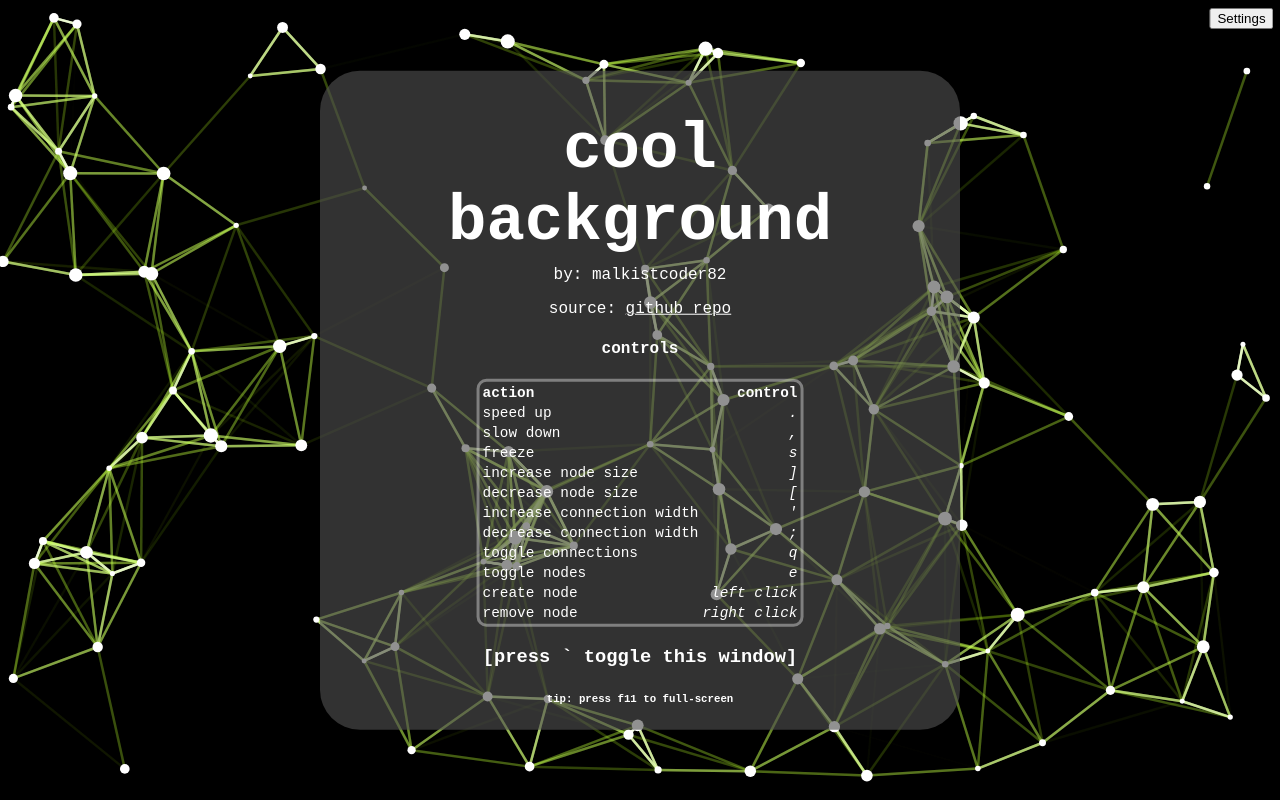
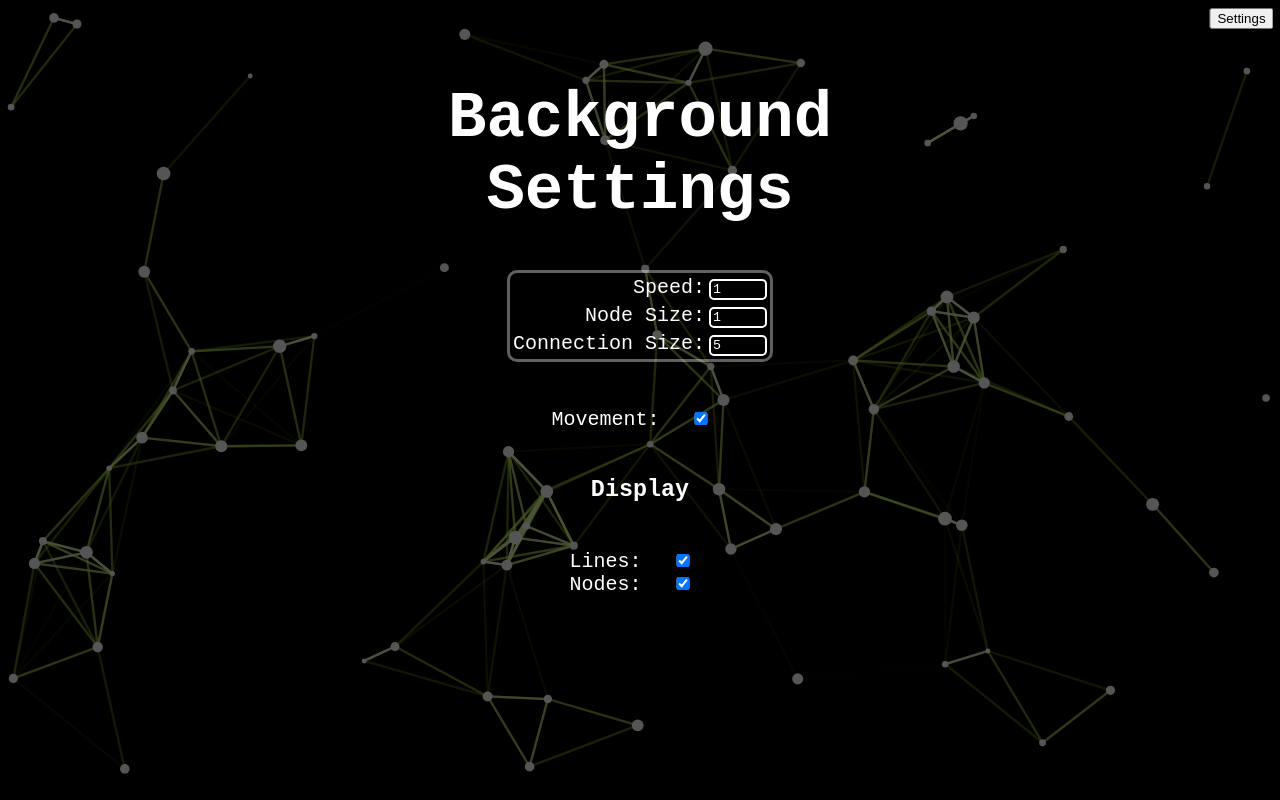
Before and after one commit to MalkistCoder/CoolBackground, a plain HTML site: page index.html in a window 1280 px wide. Both pictures are taken after a click on the button "Settings". Drawn offline with Linux system fonts and the light colour scheme; animation ran at ten frames a second; a web font is replaced by a local one.

Commit message:
Update 1.0.2

```diff
--- a/index.html
+++ b/index.html
@@ -1,5 +1,6 @@
 <!DOCTYPE html>
 <html lang="en">
+    <!-- Copyright (c) 2022 the among us commonwealth inc All Rights Reserved. -->
     <head>
         <meta charset="utf-8">
         <title>Canvas Test</title>
@@ -8,7 +9,7 @@
     </head>
     <body>
         <div class="content" id="content">
-            <h1>Cool Background</h1>
+            <h1 class="main-header">Cool Background</h1>
             <p>By: MalkistCoder82</p>
             <p>Source: <a href="https://github.com/MalkistCoder/CoolBackground">github repo</a></p>
             <h4>Controls</h4>
@@ -69,7 +70,53 @@
             <h3>[press ` toggle this window]</h3>
             <h6>Tip: Press F11 to full-screen</h6>
         </div>
-        <button type="button" id="settings-button" onclick="">Settings</button>
+        <button type="button" id="settings-button" onclick="toggleSettingsMenu();">Settings</button>
+        <div class="settings">
+            <form class="settings-form" oninput="updateSettingsFromForm();">
+                <h1 id="settings-form-heading">Background Settings</h1>
+                <div class="settings-form-form">
+                    <table id="settings-form-table">
+                        <tr>
+                            <td>
+                                <label for="speedMultiplier">Speed: </label>
+                            </td>
+                            <td>
+                                <input type="number" name="speed" id="speedMultiplier" value="1" min="-4" max="6">
+                            </td>
+                        </tr>
+                        <tr>
+                            <td>
+                                <label for="nodeSize">Node Size: </label>
+                            </td>
+                            <td>
+                                <input type="number" name="node-size" id="nodeSize" value="1" min="-8" max="14">
+                            </td>
+                        </tr>
+                        <tr>
+                            <td>
+                                <label for="connectionSize">Connection Size:</label>
+                            </td>
+                            <td>
+                                <input type="number" name="connection-size" id="connectionSize" value="5" min="-2" max="16">
+                            </td>
+                        </tr>
+                    </table>
+                    <br>
+                    <br>
+                    <span>Movement:</span>
+                    <input type="checkbox" name="not-frozen" id="notFrozen" value="not-frozen" checked>
+                    <br>
+                    <br>
+                    <h3>Display</h3>
+                    <br>
+                    <label for="lines">Lines:</label>
+                    <input type="checkbox" name="lines" id="lines" value="lines" checked>
+                    <br>
+                    <label for="nodes">Nodes:</label>
+                    <input type="checkbox" name="nodes" id="nodes" value="nodes" checked>
+                </div>
+            </form>
+        </div>
         <canvas id="canvas"></canvas>
     </body>
 </html>
--- a/script.js
+++ b/script.js
@@ -34,7 +34,7 @@ let frozen = false
 
 let sizeMultiplier = 1
 let speedMultiplier = 1
-let lineWidth = 18
+let lineWidth = 5
 
 const twoPointsDist = (ax, ay, bx, by) => Math.sqrt((ax-bx)**2 + (ay-by)**2)
 
@@ -98,7 +98,7 @@ class Particle {
 
 // Create initial particles
 let particles = []
-for (var i = 0; i <= 125; i++) {
+for (var i = 0; i <= (window.innerWidth * window.innerHeight)*0.000075; i++) { // 0.000048226 because 75 pixels per 1000*1000 pixels
     particles.push(new Particle(Math.random() * canvas.width, Math.random() * canvas.height))
 }
 
@@ -112,14 +112,16 @@ function updateParticles() {
     if (drawLines) {
         particles.forEach((particle, unused) => {
             particles.forEach((connection, unused) => {
+                if (particle != connection || Math.abs(particle.x-connection.x) <= 150 || Math.abs(particle.y-connection.y) <= 150) {
                     let dist = twoPointsDist(particle.x,particle.y,connection.x,connection.y)
                     if (dist < 150) {
-                    ctx.lineWidth = 3/10*(1.125**lineWidth)
+                        ctx.lineWidth = 3/10*(1.5**lineWidth)
                         ctx.beginPath()
                         ctx.moveTo(particle.x, particle.y)
                         ctx.lineTo(connection.x, connection.y)
                         ctx.strokeStyle = `hsla(${hue},100%,${(100-(100*dist/300))}%,${1-(dist/150)})`
                         ctx.stroke()
+                    }
                 }
             })
         })
@@ -145,23 +147,25 @@ document.addEventListener('keypress', function(e) {
         drawParticles = !drawParticles
     } else if (e.key == 's') {
         frozen = !frozen
-    } else if (e.key == '.') {
+    } else if (e.key == '.' && speedMultiplier < 6) {
         speedMultiplier++
-    } else if (e.key == ',') {
+    } else if (e.key == ',' && speedMultiplier > -4) {
         speedMultiplier--
-    } else if (e.key == ']') {
+    } else if (e.key == ']' && sizeMultiplier < 14) {
         sizeMultiplier++
-    } else if (e.key == '[' && sizeMultiplier >= -8) {
+    } else if (e.key == '[' && sizeMultiplier > -8) {
         sizeMultiplier--
-    } else if (e.key == '`') {
-        toggleTitle()
-    } else if (e.key == '\'') {
+    } else if (e.key == '\'' && lineWidth < 16) {
         lineWidth++
     } else if (e.key == ';' && lineWidth > -2) {
         lineWidth--
+    } else if (e.key == '`') {
+        toggleTitle()
     } else {
         console.log(`Key: "${e.key}", Code: "${e.code}"`)
     }
+    console.log(lineWidth)
+    updateSettingsToForm()
 })
 
 // Clicking
@@ -193,13 +197,49 @@ function animate() {
 
 // Function to hide/show title
 function toggleTitle() {
-    title = document.getElementById('content')
-    if (title.style.display == "none") {
+    const title = document.getElementById('content')
+    if (title.style.display != "none") {
+        title.style.display = "none"
+    } else {
         title.style.display = "block"
+    }
+}
+
+function toggleSettingsMenu() {
+    const settingsMenu = document.getElementsByClassName('settings')[0]
+    if (settingsMenu.style.display == "inline-block") {
+        settingsMenu.style.setProperty('display', 'none', 'important')
     } else {
+        settingsMenu.style.setProperty('display', 'inline-block', 'important')
+    }
+    // Toggles off title if title is still there
+    const title = document.getElementById('content')
+    console.log(title.style.display)
+    if (title.style.display != "none") {
         title.style.display = "none"
     }
 }
 
+function updateSettingsFromForm() {
+    settingsMenu = document.getElementsByClassName('settings-form')[0]
+    speedMultiplier = settingsMenu.querySelector('#speedMultiplier').value
+    sizeMultiplier = settingsMenu.querySelector('#nodeSize').value
+    lineWidth = settingsMenu.querySelector('#connectionSize').value
+
+    frozen = !settingsMenu.querySelector('#notFrozen').checked
+    drawLines = settingsMenu.querySelector('#lines').checked
+    drawParticles = settingsMenu.querySelector('#nodes').checked
+}
+
+function updateSettingsToForm() {
+    settingsMenu = document.getElementsByClassName('settings-form')[0]
+    settingsMenu.querySelector('#speedMultiplier').value = speedMultiplier
+    settingsMenu.querySelector('#nodeSize').value = sizeMultiplier
+    settingsMenu.querySelector('#connectionSize').value = lineWidth
+    settingsMenu.querySelector('#notFrozen').checked = !frozen
+    settingsMenu.querySelector('#lines').checked = drawLines
+    settingsMenu.querySelector('#nodes').checked = drawParticles
+}
+
 // Start
 animate()
--- a/style.css
+++ b/style.css
@@ -6,6 +6,8 @@ body {
     -webkit-user-select: none; /* Safari */
     -moz-user-select: none; /* Firefox */
     -ms-user-select: none; /* IE10+/Edge */
+
+    font-family: 'Azret Mono', monospace;
 }
 
 #canvas {
@@ -28,7 +30,7 @@ body {
     color: white;
     background-color: #505050a0;
 
-    font-family: 'Azret Mono', monospace;
+    display: block;
     text-align: center;
     padding-left: 4%;
     padding-right: 4%;
@@ -62,15 +64,72 @@ body {
 h1 {
     font-weight: bold;
     font-size: 64px;
-    margin-bottom: -7.5px
 }
+
+.main-header {
+    bottom: -7.5px !important;
+}
+
+a {
+    color: white;
+}
+
 
 #settings-button {
     position: fixed;
     left: 100%;
     transform: translateX(-110%);
+    z-index: 2;
 }
 
-a {
+div.settings {
+    display: none !important;
+
+    position: fixed;
+    height: 100vh;
+    width: 100vw;
+    top: 0px;
+    left: 0px;
+
     color: white;
+    background-color: rgba(0,0,0,0.666);
+    text-align: right;
+
+    font-size: 125%;
 }
+
+.settings-form {
+    position: absolute;
+    display: inline-block;
+    top: 5%;
+    left: 50%;
+    transform: translateX(-50%);
+    text-align: center;
+}
+
+.settings-form-form, #settings-form-table {
+    position: relative;
+    left: 50%;
+    transform: translateX(-50%);
+}
+
+#settings-form-table {
+    text-align: right;
+
+    border-style: solid;
+    border-radius: 10px;
+    border-color: #ffffff60;
+    border-spacing: medium;
+}
+
+input {
+    background: transparent;
+    width: 50px;
+
+    border-style: solid;
+    border-radius: 5px;
+    border-color: white;
+
+    color: white !important;
+    font-family: 'Azret Mono', monospace;
+}
```
Also changed, not shown: 1 other file. Lines whose indentation alone changed are shown as unchanged.
